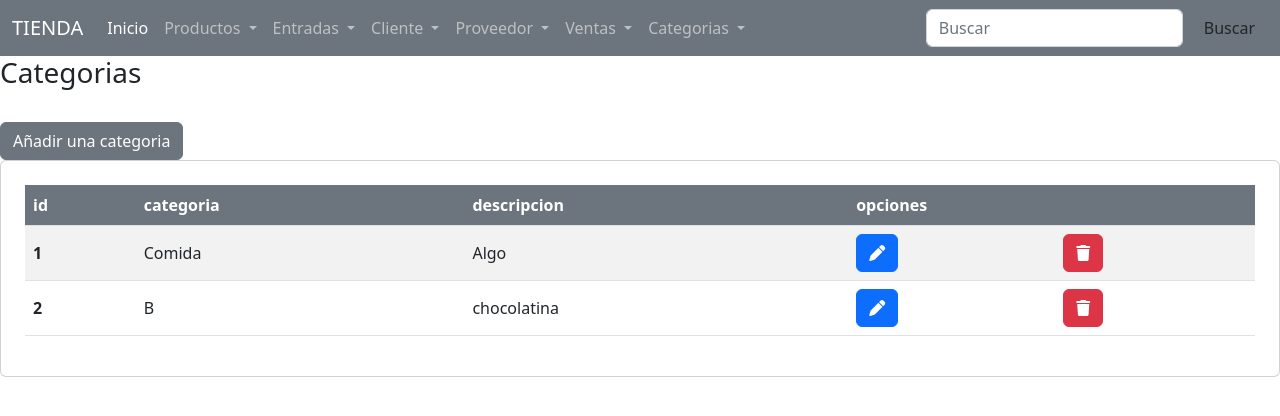
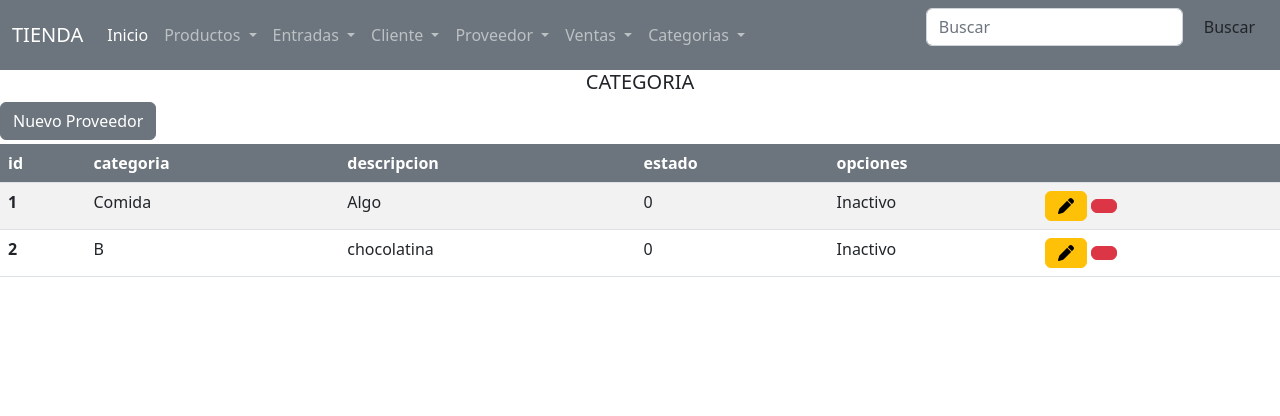
Before and after one commit to KateAmador/TiendaPHP, a PHP site: page /crudCategoria/categoria.vista.php in a window 1280 px wide. Shown: the top 416 px of the page. Run offline with PHP 8.4, Linux system fonts and the light colour scheme; data comes from the database, SQL or seed files in the repository; data that the repository does not hold is empty; some libraries are stand-ins or nearby versions.

Commit message:
[cliente]: se suben los cambios de categoria y cliente

```diff
--- a/crudCategoria/categoria.vista.php
+++ b/crudCategoria/categoria.vista.php
@@ -1,23 +1,25 @@
-<!DOCTYPE html>
-<html lang="es">
+<?php
+include_once "../components/options.component.php";
+$component = new Component();
+?>
 
-<head>
-    <meta charset="UTF-8">
-    <meta http-equiv="X-UA-Compatible" content="IE=edge">
-    <meta name="viewport" content="width=device-width, initial-scale=1.0">
-    <title>Cliente</title>
-</head>
+
+<!-- <div class="mb-3 col-6">
+    <label for="direccion" class="form-label">Direccion</label>
+    <select class="form-select" aria-label="Default select example">
+        <option selected>Proveedores</option>
+       <?php //$component->viewOptionsComponent("proveedores", "0", "1")
+        ?>
+    </select>
+</div> -->
 
 <body>
-    <?php include '../util/header.php';  ?>
-
-    <!-- Modal actualizar -->
-    <form method="POST" action="cliente.controlador.php">
-        <div class="modal fade" id="editar" tabindex="-1" aria-labelledby="exampleModalLabel" aria-hidden="true">
+    <form method="POST" action="proveedor.controlador.php">
+        <div class="modal fade" id="exampleModal" tabindex="-1" aria-labelledby="exampleModalLabel" aria-hidden="true">
             <div class="modal-dialog">
                 <div class="modal-content">
                     <div class="modal-header bg-secondary text-white">
-                        <h5 class="modal-title" id="exampleModalLabel">Actalizar Datos</h5>
+                        <h5 class="modal-title" id="exampleModalLabel">Editar Categoria</h5>
                     </div>
                     <div class="modal-body">
                         <div>
@@ -27,22 +29,20 @@
                             </div>
                             <div class="row">
                                 <div class="mb-3 col-6">
-                                    <label for="nombre_categoria" class="form-label">Nombre</label>
-                                    <input type="text" class="form-control" id="nombre_categoria" name="nombre_categoria" placeholder="Categoria" required>
+                                    <label for="nombre_categoria" class="form-label">categoria</label>
+                                    <input type="text" class="form-control" id="nombre_categoria" name="nombre_categoria" placeholder="Nombre categoria" required>
                                 </div>
                                 <div class="mb-3 col-6">
-                                    <label for="descripcion_categoria" class="form-label">descripcion</label>
-                                    <input type="text" class="form-control" id="descripcion_categoria" name="descripcion_categoria" placeholder="nombre descripcion" required>
+                                    <label for="direccion_categoria" class="form-label">Descripcion</label>
+                                    <input type="text" class="form-control" id="descripcion_categoria" name="descripcion_categoria" placeholder="Descripcion" required>
                                 </div>
-
-
                             </div>
                         </div>
 
                     </div>
                     <div class="modal-footer">
                         <button type="button" class="btn btn-secondary" data-bs-dismiss="modal">Cerrar</button>
-                        <input class="btn btn-secondary" name="actualizar_cliente" type="submit" value="guardar">
+                        <input class="btn btn-secondary" name="actualizar_categoria" type="submit" value="Guardar">
                     </div>
                 </div>
             </div>
@@ -50,107 +50,104 @@
     </form>
 
 
-    <h3>Categorias</h3></br>
-    <!-- Button trigger modal -->
-    <button type="button" class="btn btn-secondary" data-bs-toggle="modal" data-bs-target="#guardar">
-        Añadir una categoria
-    </button>
-
-
-    <!-- Modal guardar -->
-    <form method="POST" action="categoria.controlador.php">
-        <div class="modal fade mb" id="guardar" tabindex="-1" aria-labelledby="exampleModalLabel" aria-hidden="true">
+    <!-- Modal -->
+    <form method="POST" action="proveedor.controlador.php">
+        <div class="modal fade" id="guardar" tabindex="-1" aria-labelledby="exampleModalLabel" aria-hidden="true">
             <div class="modal-dialog">
                 <div class="modal-content">
                     <div class="modal-header bg-secondary text-white">
-                        <h5 class="modal-title" font-family="arial" id="exampleModalLabel">Actalizar Datos</h5>
+                        <h5 class="modal-title" id="exampleModalLabel">Nuevo Categoria</h5>
                     </div>
                     <div class="modal-body">
-                        <?php include_once('../conexion.php') ?>
-
                         <div>
                         <div class="mb-3 col-2">
                                 <label for="id_categoria" class="form-label">ID</label>
-                                <input type="text" class="form-control" name="id_categoria" id="id_categoria">
+                                <input type="text" class="form-control" id="id_categoria" name="id_categoria" readonly onmousedown="return false;">
                             </div>
                             <div class="row">
                                 <div class="mb-3 col-6">
-                                    <label for="nombre_categoria" class="form-label">Categoria</label>
-                                    <input type="text" class="form-control" name="nombre_categoria" placeholder="nombre categoria" id="nombre_categoria" required>
+                                    <label for="nombre_categoria" class="form-label">categoria</label>
+                                    <input type="text" class="form-control" id="nombre_categoria" name="nombre_categoria" placeholder="Nombre categoria" required>
                                 </div>
                                 <div class="mb-3 col-6">
-                                    <label for="descripcion" class="form-label">descripcion</label>
-                                    <input type="text" class="form-control" name="descripcion_categoria" placeholder="descripcion" required>
+                                    <label for="direccion_categoria" class="form-label">Descripcion</label>
+                                    <input type="text" class="form-control" id="descripcion_categoria" name="descripcion_categoria" placeholder="Descripcion" required>
                                 </div>
                             </div>
                         </div>
-                        <p><br />
-                            <button class="btn btn-secondary" type="submit" style="width: 120px; height: 60px;" name="categoria_guardar" value="guardar">Guardar</button>
-
-
-                        </p>
 
                     </div>
+                    <div class="modal-footer">
+                        <button type="button" class="btn btn-secondary" data-bs-dismiss="modal">Cerrar</button>
+                        <input class="btn btn-secondary" name="guardar_categoria" type="submit" value="Guardar">
                     </div>
-                <div class="contenedor " style="justify-content: center; height: 0vh; margin: 2%; display: flex;">
                 </div>
             </div>
         </div>
     </form>
+
+    <?php include '../util/header.php';  ?>
+
+    <!-- <div class="col-12 mt-3"> -->
+        <h5 class="text-center">CATEGORIA</h5>
+        <div class="mb-1">
+            <input class="btn btn-secondary" name="guardar_proveedor" type="submit" value="Nuevo Proveedor" data-bs-toggle="modal" data-bs-target="#guardar">
         </div>
     </div>
-    </div>
-    </div>
-    </div>
-    </div>
-    </div>
-    </div>
-
-    <div class="card">
-        <div class="p-4">
-            <table class="table table-striped align-middle">
+    <table class="table table table-striped  bg-white rounded">
         <thead>
             <tr class="bg-secondary text-white">
+
                 <th scope="col">id</th>
                 <th scope="col">categoria</th>
                 <th scope="col">descripcion</th>
+                <th scope="col">estado</th>
                 <th scope="col" colspan="2">opciones</th>
-
             </tr>
         </thead>
         <tbody>
-                    <thead>
-                        </tr>
-                    </thead>
             <?php
-                    include_once('../conexion.php') ?>
-                    <?php
-                    $sql = $conn->query("SELECT * FROM categorias");
+            include('../conexion.php');
+            $sql = $conn->query("SELECT * FROM categorias WHERE 1");
             while ($datos = $sql->fetch_object()) {
 
-                        $datoscategoria = $datos->id_categoria . "||" .
+                $datoscategoria =
+                    $datos->id_categoria . "||" .
                     $datos->nombre_categoria . "||" .
-                            $datos->descripcion_categoria;
-
+                    $datos->descripcion_categoria . "||" .
+                    $datos->estado_categoria;
             ?>
-
                 <tr>
                     <th scope="row"><?= $datos->id_categoria; ?></th>
                     <td><?= $datos->nombre_categoria; ?></td>
                     <td><?= $datos->descripcion_categoria; ?></td>
-
-                            <td><a class="btn btn-succes btn-primary " data-bs-toggle="modal" data-bs-target="#editar">
-                                    <i class="fa-solid fa-pen" onclick="agregarForm('<?php echo $datoscategoria ?>');"></i></a></td>
-
-
-                            <!-- boton eliminar -->
-                            <td> <a href="cliente.vista.php?id=<?= $datos->id_categoria ?>" class="btn btn-small btn-danger" name="estado_cliente" type="submit" data-bs-target="#eliminar"><i class="fa-solid fa-trash"></i></a></td>
-
+                    <td><?= $datos->estado_categoria; ?></td>
+                    <?php if ($datos->estado_categoria == 1) { ?>
+                        <td><?php echo "Activo"; ?></td>
+                    <?php } else { ?>
+                        <td><?php echo "Inactivo"; ?></td>
+                    <?php } ?>
+                <td>
+                <a href="" class="btn btn-small btn-warning" data-bs-toggle="modal" data-bs-target="#exampleModal"
+                        onclick="agregarForm('<?php echo $datoscategoria ?>');"><i class="fa-solid fa-pen"></i></a>
+                    <a href="proveedor.controlador.php?id=<?= $datos->id_categoria ?>&estado=<?= $datos->estado_categoria ?>"
+                        class="btn btn-small btn-danger"><i class="fa-light fa-toggle-on"></i></a>
+                    </td>
+                </tr>
             <?php } ?>
         </tbody>
     </table>
+    <!-- </div> -->
+    <script src="https://cdnjs.cloudflare.com/ajax/libs/jquery/3.6.1/jquery.min.js"></script>
+    <script>
+        function agregarForm(datos) {
+            d = datos.split("||");
 
+            $("#id").val(d[0]);
+            $("#nombre_categoria").val(d[1]);
+            $("#descripcion_categoria").val(d[2]);
 
-            <script src="https://cdnjs.cloudflare.com/ajax/libs/jquery/3.6.1/jquery.min.js"></script>
+        }
+    </script>
 
     <?php include '../util/footer.php';  ?>
```
Also changed, not shown: crudCategoria/categoria.controlador.php (+37 -33 lines), crudCategoria/proveedor.controlador.php (deleted, +0 -70 lines), crudCategoria/proveedor.vista.php (deleted, +0 -153 lines). Lines whose indentation alone changed are shown as unchanged.
